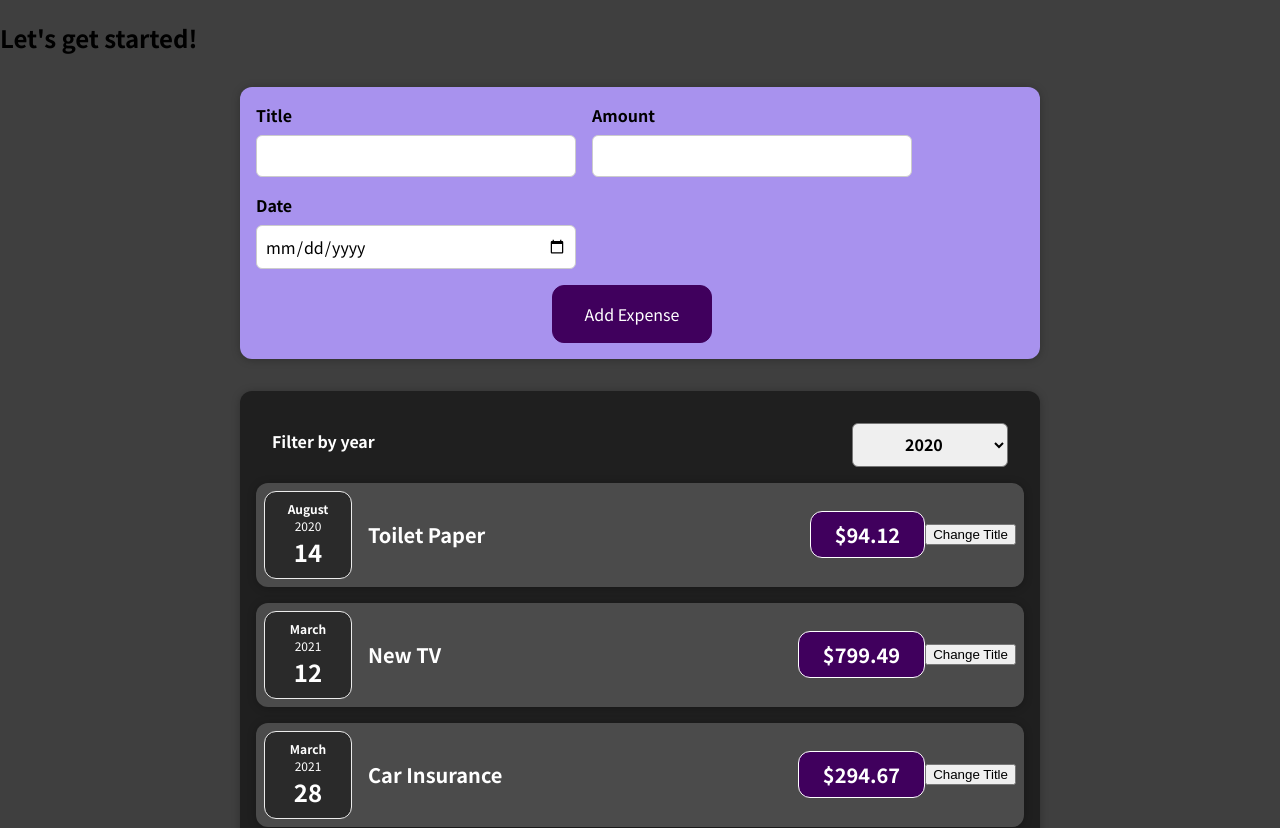
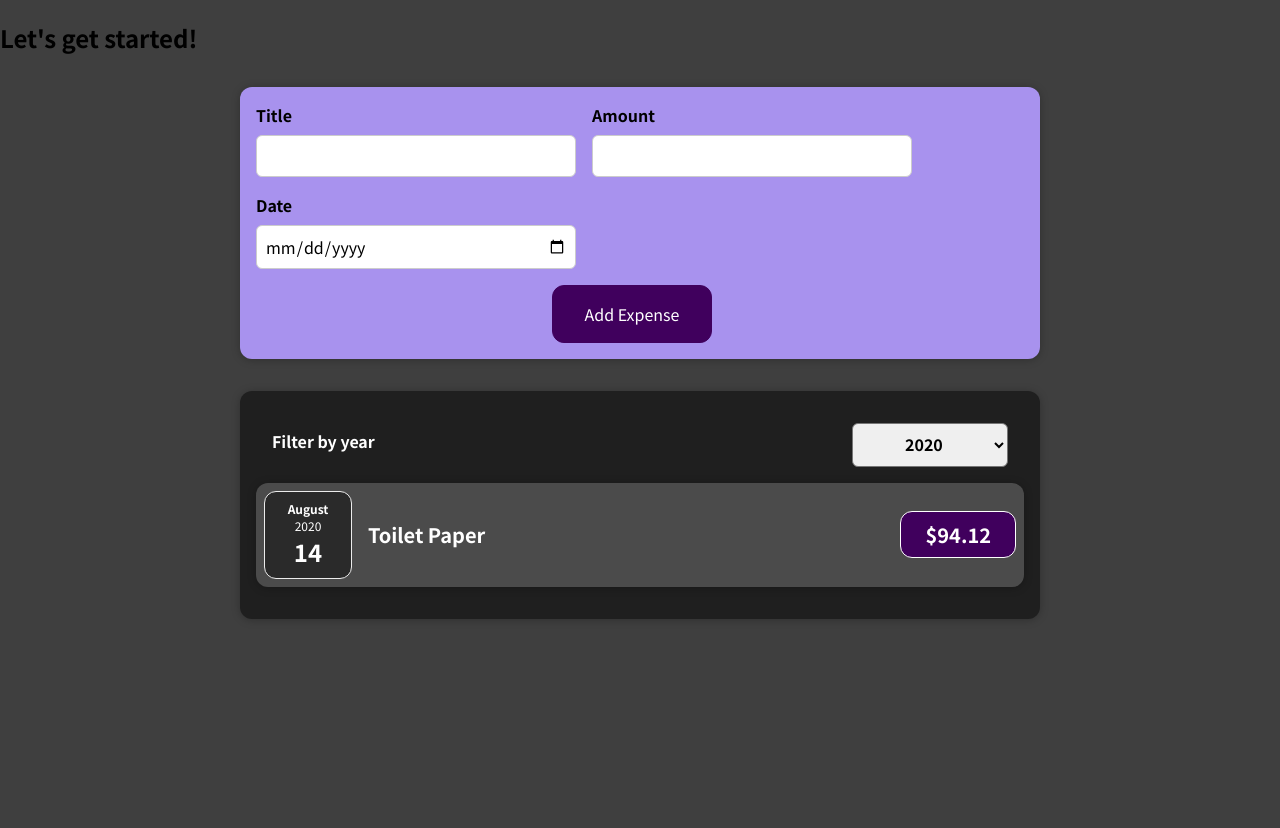
Before and after one commit to RandomNoob724/ReactUdemyCourse, a React (Create React App) app: page / in a window 1280 px wide. Shown: the top 828 px of the page. After the commit the page ends 800 px from the top, so only its background shows below. Built offline with nearby package versions, Linux system fonts and the light colour scheme.

Commit message:
filtering and rendering things from list dynamically

```diff
--- a/src/App.js
+++ b/src/App.js
@@ -1,8 +1,8 @@
+import { useState } from "react";
 import ExpenseFrame from "./components/Expenses/ExpenseFrame";
 import NewExpense from './components/NewExpense/NewExpense';
 
-const App = () => {
-  const expenses = [
+const DUMMY_EXPENSES = [
   {
     id: 'e1',
     title: 'Toilet Paper',
@@ -24,8 +24,13 @@ const App = () => {
   },
 ];
 
+const App = () => {
+  const [expenses, setExpenses] = useState(DUMMY_EXPENSES);
+
   const addExpenseHandler = (expense) => {
-    console.log('In App.js');
+    setExpenses((prevExpenses) => {
+      return [expense, ...prevExpenses];
+    });
     console.log(expense);
   };
 
--- a/src/components/Expenses/ExpenseFrame.js
+++ b/src/components/Expenses/ExpenseFrame.js
@@ -1,28 +1,29 @@
 import { useState } from "react";
 import "./ExpenseFrame.css";
-import ExpenseItem from "./ExpenseItem";
+import ExpensesList from "./ExpensesList";
 import Card from "../UI/Card";
-import ExpensesFilter from "../ExpensesFilter/ExpensesFilter";
+import ExpensesFilter from "./ExpensesFilter";
 
 const ExpenseFrame = (props) => {
   const [yearFilter, setYearFilter] = useState("2020");
 
   const onYearFilterChangeHandler = (year) => {
     setYearFilter(year);
+    console.log(year);
   };
+
+  const filteredExpenses = props.expenses.filter(
+    (expense) => expense.date.getFullYear().toString() === yearFilter
+  );
 
   return (
     <div>
       <Card className="expenses">
-        <ExpensesFilter yearValue={yearFilter} onYearFilterChange={onYearFilterChangeHandler} />
-        {props.expenses.map((expense) => (
-          <ExpenseItem
-            key={expense.id}
-            date={expense.date}
-            title={expense.title}
-            amount={expense.amount}
-          />
-        ))}
+        <ExpensesFilter
+          yearValue={yearFilter}
+          onYearFilterChange={onYearFilterChangeHandler}
+        />
+        <ExpensesList expenses={filteredExpenses} />
       </Card>
     </div>
   );
--- a/src/components/Expenses/ExpenseItem.js
+++ b/src/components/Expenses/ExpenseItem.js
@@ -1,25 +1,18 @@
-import React, { useState } from "react";
+import React from "react";
 import ExpenseDate from "./ExpenseDate";
 import Card from "../UI/Card";
 import "./ExpenseItem.css";
 
 const ExpenseItem = (props) => {
-  const [title, setTitle] = useState(props.title);
-
-  const changeTitleClickHandler = () => {
-    setTitle('Updated!');
-  };
-
   return (
     <Card className="expense-item">
-      <ExpenseDate date={props.date}/>
+      <ExpenseDate date={props.date} />
       <div className="expense-item__description">
-        <h2>{title}</h2>
+        <h2>{props.title}</h2>
         <div className="expense-item__price">${props.amount}</div>
       </div>
-      <button onClick={changeTitleClickHandler}>Change Title</button>
     </Card>
   );
-}
+};
 
 export default ExpenseItem;
--- a/src/components/ExpensesFilter/ExpensesFilter.js
+++ b/src/components/Expenses/ExpensesFilter.js
@@ -3,9 +3,8 @@ import React from "react";
 import "./ExpensesFilter.css";
 
 const ExpensesFilter = (props) => {
-
   const yearFilterHandler = (event) => {
-		props.onYearFilterChange(event.target.value);
+    props.onYearFilterChange(event.target.value);
   };
 
   return (
--- /dev/null
+++ b/src/components/Expenses/ExpensesList.css
@@ -0,0 +1,9 @@
+.expenses-list {
+  list-style: none;
+  padding: 0;
+}
+
+.expenses-list__fallback {
+  color: white;
+  text-align: center;
+}
--- /dev/null
+++ b/src/components/Expenses/ExpensesList.js
@@ -0,0 +1,25 @@
+import React from "react";
+import ExpenseItem from "./ExpenseItem";
+
+import "./ExpensesList.css";
+
+const ExpensesList = (props) => {
+  if (props.expenses.length === 0) {
+    return <h2 className="expenses-list__fallback">Found no expenses.</h2>
+  }
+
+  return (
+    <ul className="expenses-list">
+      {props.expenses.map((expense) => (
+        <ExpenseItem
+          key={expense.id}
+          date={expense.date}
+          title={expense.title}
+          amount={expense.amount}
+        />
+      ))}
+    </ul>
+  );
+};
+
+export default ExpensesList;
```
Also changed, not shown: src/components/Expenses/ExpensesFilter.css (renamed from src/components/ExpensesFilter/ExpensesFilter.css), 1 other file (tests, documents, lock files or other folders). Lines whose indentation alone changed are shown as unchanged.
